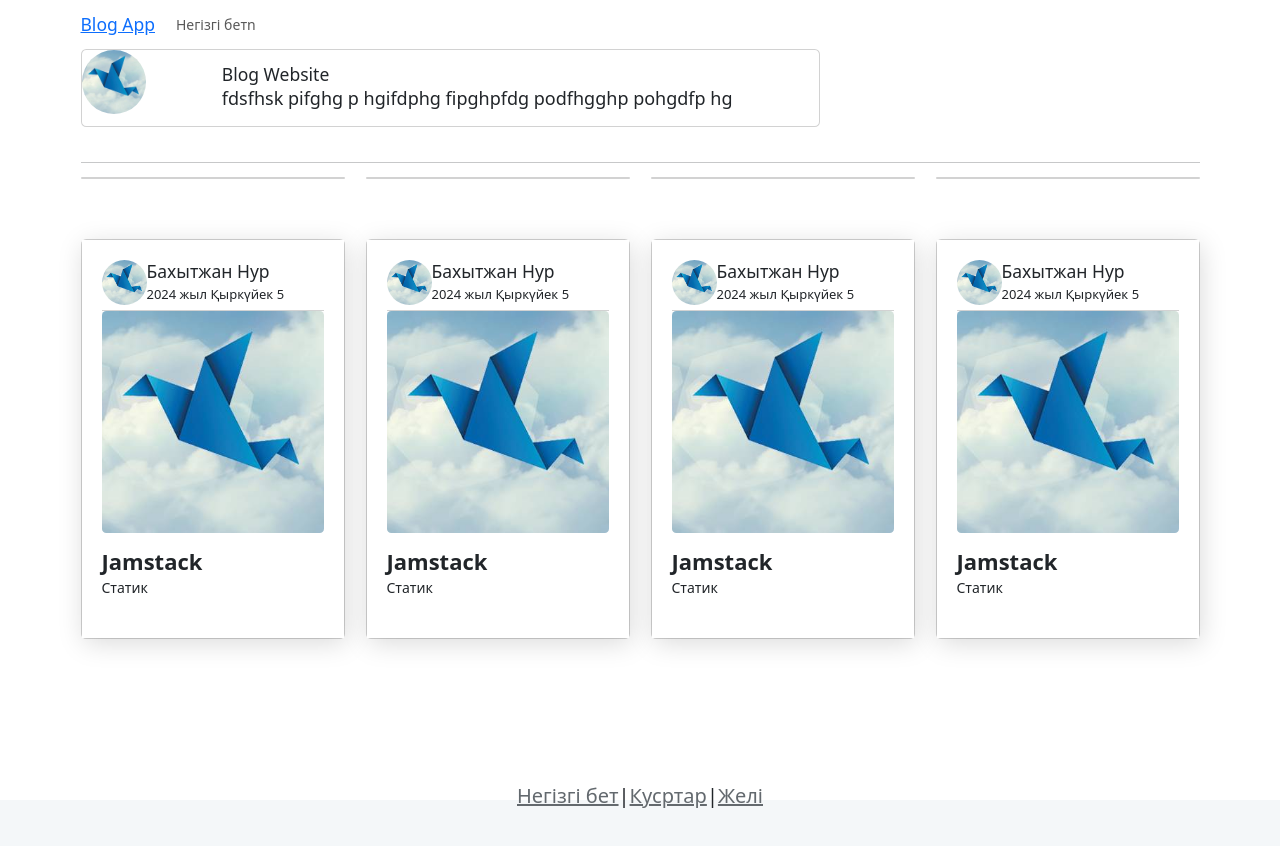
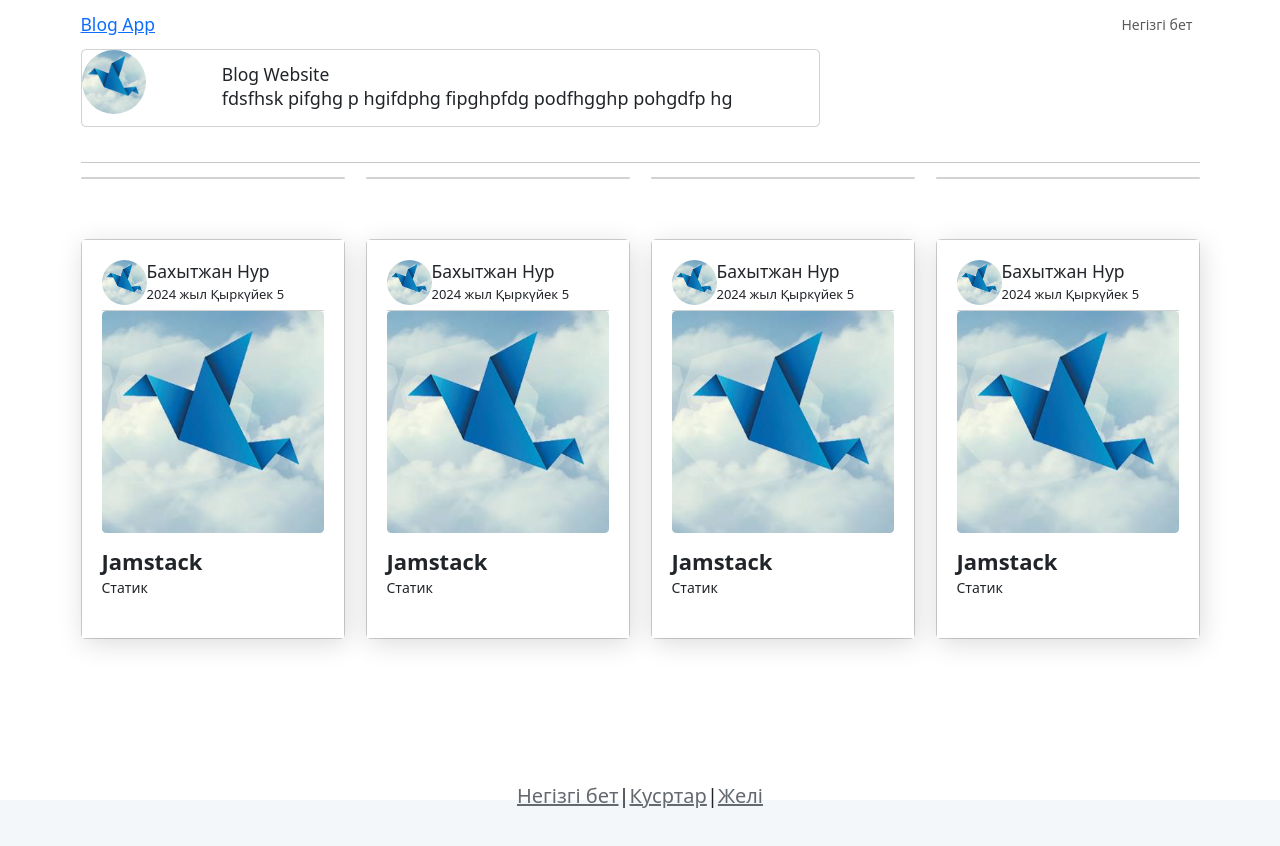
Before and after one commit to bnloading/Blog, a Next.js app: page / in a window 1280 px wide. Shown: the top 846 px of the page. Built offline with nearby package versions, Linux system fonts and the light colour scheme.

Commit message:
navbar oruulsan bn

```diff
--- a/components/my-navbar.js
+++ b/components/my-navbar.js
@@ -1,5 +1,6 @@
 import { Container, Row, Col, Navbar, Image, Card, Nav } from "react-bootstrap";
-export default () => {
+
+const MyNavbar = () => {
   return (
     <Navbar className="fj-navbar fj navbase" bg="transparent" expand="lg">
       <Navbar.Brand className="fj-navbar-brand">
@@ -7,12 +8,14 @@ export default () => {
       </Navbar.Brand>
       <Navbar.Toggle aria-controls="basic-navbar-nav" />
       <Navbar.Collapse id="basic-navbar-nav">
-        <Nav className="ml-auto">
+        <Nav className="ms-auto">
           <Nav.Link className="fj-navbar-item fj-navbar-link" href="/">
-            Негізгі бетn
+            Негізгі бет
           </Nav.Link>
         </Nav>
       </Navbar.Collapse>
     </Navbar>
   );
 };
+
+export default MyNavbar;
```
